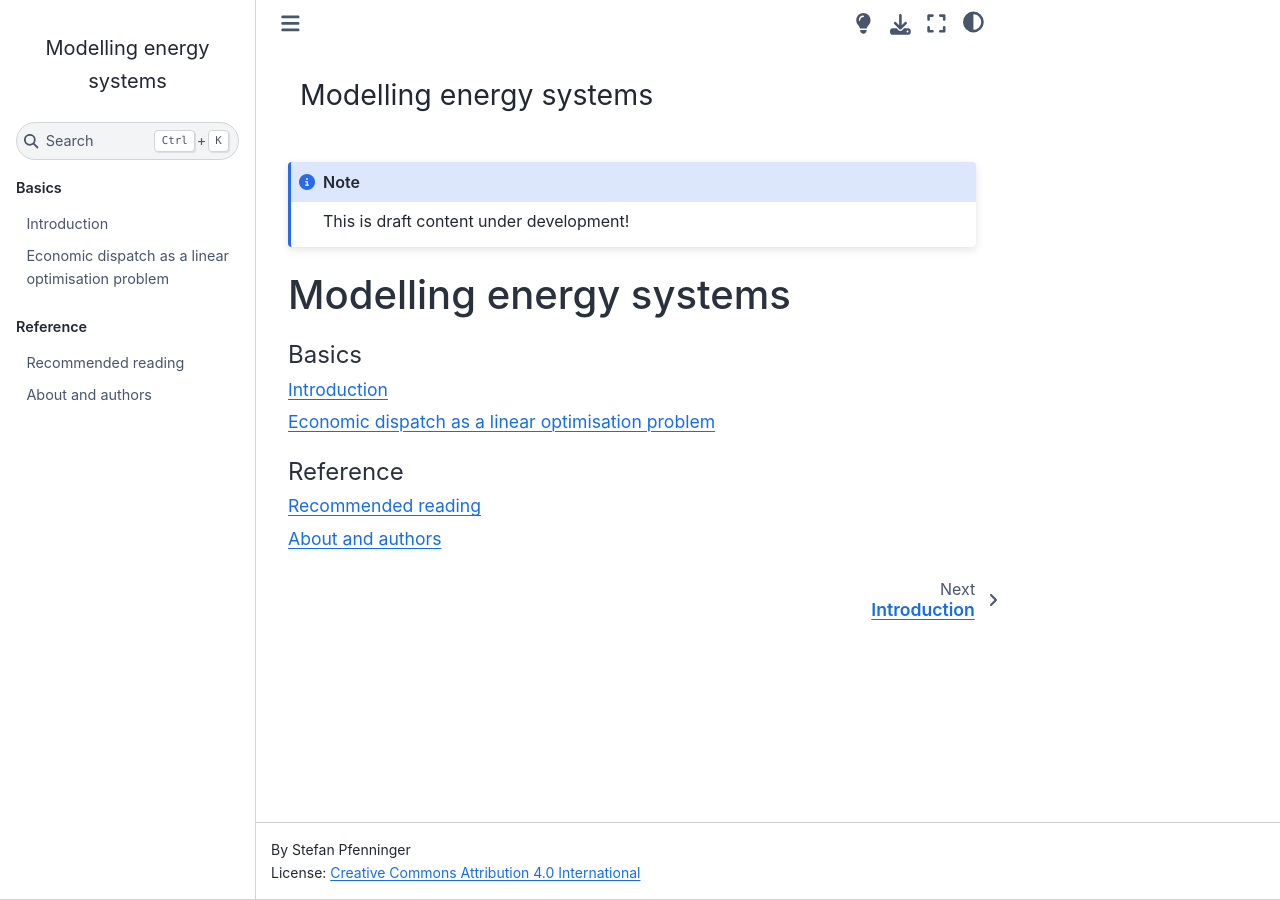
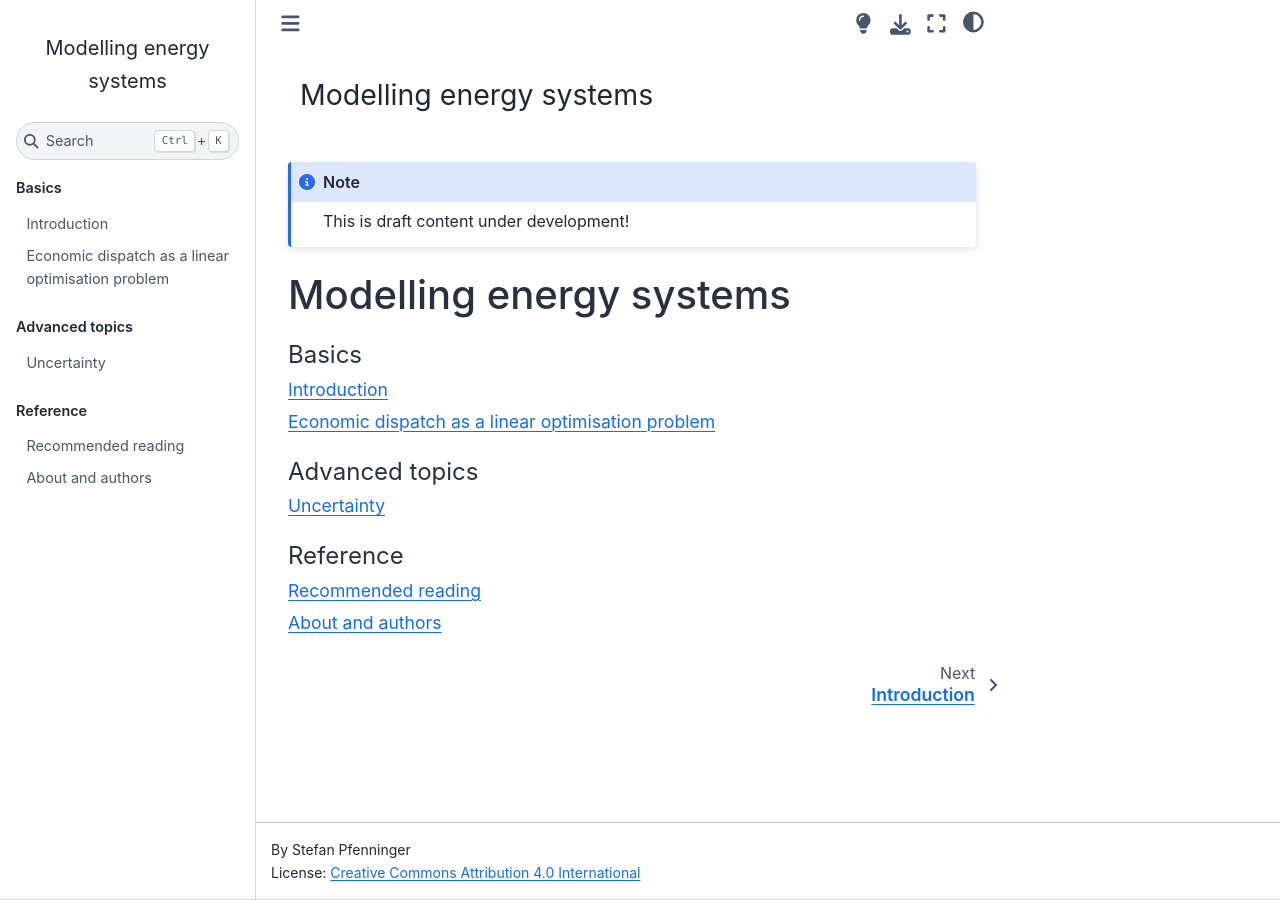
Before and after one commit to sjpfenninger/modelling-energy-systems, a Jupyter Book: the page built from index.md, in a window 1280 px wide. Built offline with Jupyter Book 1.0.4 settings and Sphinx 7.4.7 and the Sphinx Book theme 1.1.4, drawn with Linux system fonts in a browser that asks for light colours.

Commit message:
Add uncertainty file

```diff
--- a/_toc.yml
+++ b/_toc.yml
@@ -8,6 +8,9 @@ parts:
   chapters:
     - file: basics/introduction.md
     - file: basics/lp.md
+- caption: Advanced topics
+  chapters:
+    - file: advanced/uncertainty.md
 - caption: Reference
   chapters:
     - file: reference/reading.md
--- /dev/null
+++ b/advanced/uncertainty.md
@@ -0,0 +1,3 @@
+# Uncertainty
+
+To be added
```
